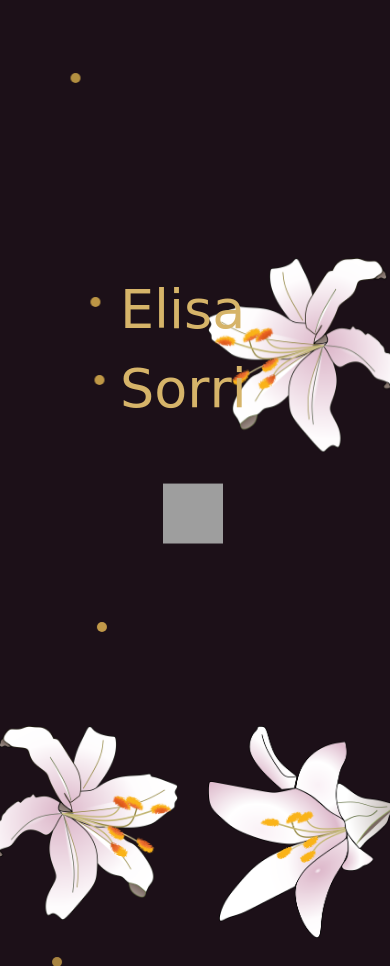
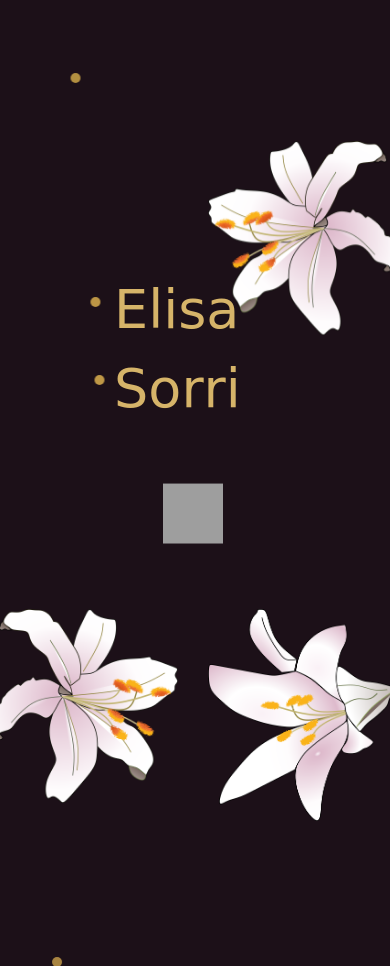
Before and after one commit to so16eli/my_portfolio, a PHP site: page /index.html in a window 390 px wide. Shown: the top 966 px of the page. Run offline with PHP 8.4, Linux system fonts and the light colour scheme; some web fonts are replaced; grey boxes are pictures that could not be loaded.

Commit message:
p.modif.

```diff
--- a/css/stilePF.css
+++ b/css/stilePF.css
@@ -1321,7 +1321,7 @@ h1{
     margin-top: 70%;
     margin-bottom: 20%;
     width: 80%;
-    margin-left: 25%;
+    margin-left: 23%;
     font-size: 54px;
     font-weight: 500;
     flex-direction: column;
@@ -1367,7 +1367,7 @@ h3{
 }
 
     .fioreDecorativo{
-        top:10%;
+        top:5%;
     }
 
     .fioreDecorativo img{
```
